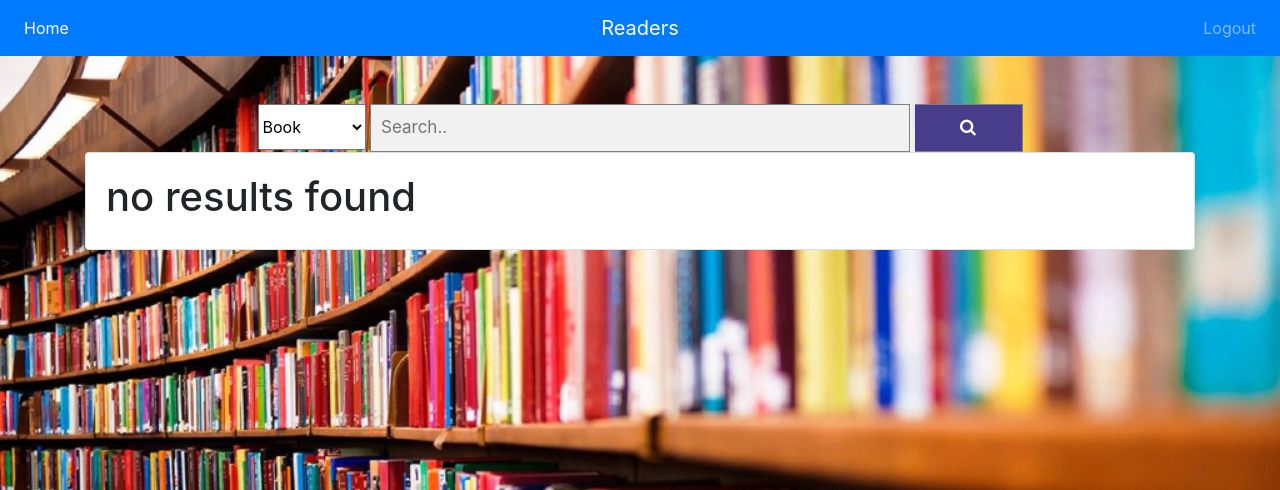
After one commit to kmohan96214/CS50-Webprogramming, a Flask app: template project1/templates/searchResults.html in a window 1280 px wide. The commit adds this page. Shown: the top 490 px of the page. Run offline with Flask 2, Linux system fonts and the light colour scheme; the template is opened without the code that fills it, so the values that code supplies are empty; some libraries are stand-ins or nearby versions.

Commit message:
added book search

```diff
--- a/project1/application.py
+++ b/project1/application.py
@@ -8,6 +8,14 @@ from helpers import login_required,apology
 from passlib.apps import custom_app_context as pwd_context
 
 app = Flask(__name__)
+
+if app.config["DEBUG"]:
+    @app.after_request
+    def after_request(response):
+        response.headers["Cache-Control"] = "no-cache, no-store, must-revalidate"
+        response.headers["Expires"] = 0
+        response.headers["Pragma"] = "no-cache"
+        return response
 
 # Check for environment variable
 if not os.getenv("DATABASE_URL"):
@@ -82,10 +90,37 @@ def register():
 @login_required
 def main():
     if request.method=='POST':
-        pass
+        if not request.form.get('search'):
+            return apology('Enter query')
+
+        type = request.form.get('searchBy')
+        query = request.form.get('search').lower()
+
+        return redirect( url_for('searchResults',query=query,type=type))
     else:
         return render_template("main.html")
 
+@app.route('/searchResults')
+@login_required
+def searchResults():
+    query = request.args.get('query')
+    type = request.args.get('type')
+
+    if type=="book":
+        rows = db.execute("select * from books where lower(title) like :query" , {'query': '%'+query+'%'}).fetchall()
+    elif type=='author':
+        rows = db.execute('select * from books where lower(author) like :query',{'query':'%'+query+'%'}).fetachall()
+    else:
+        rows = db.execute('select * from books where isbn = :query' , {'query':query}).fetchall()
+
+    return render_template('searchResults.html',rows=rows)
+
+@app.route("/bookpage")
+@login_required
+def bookpage():
+    name = request.args.get('name')
+    row = db.execute('select * from books where title = :title',{'title':name}).fetchone()
+    return render_template('bookpage.html',row=row)
 
 @app.context_processor
 def override_url_for():
--- a/project1/templates/layout.html
+++ b/project1/templates/layout.html
@@ -14,17 +14,17 @@
 
         <meta name="viewport" content="width=device-width, initial-scale=1"/>
     </head>
-    <body style="background-size:cover;background-image: url('https://cdn-images-1.medium.com/max/2000/1*YLlZ96J3p8GFkIh1USVMzg.jpeg')">
+    <body style="background-size:cover;background-image: url('/static/bg.jpg')">
         <nav class="navbar navbar-expand-sm bg-primary navbar-dark">
             <div class="navbar-collapse collapse w-100 order-1 order-md-0 dual-collapse2">
                 <ul class="navbar-nav mr-auto">
                     <li class="nav-item active">
-                        <a class="nav-link" href="#"></a>
+                        <a class="nav-link" href="{{ url_for('main') }}">Home</a>
                     </li>
                 </ul>
             </div>
             <div class="mx-auto order-0">
-                <a class="navbar-brand mx-auto" href="#">Readers</a>
+                <a class="navbar-brand mx-auto" href="{{ url_for('main') }}">Readers</a>
                 <button class="navbar-toggler" type="button" data-toggle="collapse" data-target=".dual-collapse2">
                     <span class="navbar-toggler-icon"></span>
                 </button>
@@ -38,6 +38,9 @@
             </div>
         </nav>
         <br><br>
+        <div class="container" align="center" style="background-color: lemonchiffon">
+            {% block title %}{% endblock %}
+        </div>
         {% block main %}
         {% endblock %}
     </body>
--- a/project1/templates/main.html
+++ b/project1/templates/main.html
@@ -3,7 +3,7 @@
 <div class="container">
     <link rel="stylesheet" href="https://cdnjs.cloudflare.com/ajax/libs/font-awesome/4.7.0/css/font-awesome.min.css">
     <div class="container">
-    <form class="search" align="center" action="#" method='POST'>
+    <form class="search" align="center" action="{{ url_for('main') }}" method='POST'>
         <select name="searchBy" style="height:46px;width:10%;">
             <option value="book" selected>Book</option>
             <option value="author">Author</option>
@@ -15,3 +15,5 @@
     </div>
 </div>
 {% endblock %}
+{% block searches %}
+{% endblock %}
--- /dev/null
+++ b/project1/templates/searchResults.html
@@ -0,0 +1,35 @@
+{% extends "layout.html" %}
+
+{% block main %}
+<div class="container">
+        <link rel="stylesheet" href="https://cdnjs.cloudflare.com/ajax/libs/font-awesome/4.7.0/css/font-awesome.min.css">
+        <div class="container">
+        <form class="search" align="center" action="{{ url_for('main') }}" method='POST'>
+            <select name="searchBy" style="height:46px;width:10%;">
+                <option value="book" selected>Book</option>
+                <option value="author">Author</option>
+                <option value="isbn">ISBN</option>
+            </select>
+            <input type="text" placeholder="Search.." name="search">
+            <button type="submit"><i class="fa fa-search"></i></button>
+        </form>
+        </div>
+</div>
+<div class="container">
+    {% if rows %}
+        {% for name in rows %}
+            <div class="card" style="padding:2%;margin:3%">
+                <div class="card-body" style="align-content: center;">
+                    <h4><a href="{{ url_for('bookpage',name= name.title) }}">{{ name.title }} </a></h4>
+                </div>
+            </div>
+        {% endfor %}
+    {% else %}
+        <div class="card">
+            <div class="card-body">
+                <h1>no results found</h1>
+            </div>
+        </div>
+    {% endif %}
+</div>>
+{% endblock %}
```
Also changed, not shown: project1/templates/bookpage.html (added, +16 -0 lines), project1/static/bg.jpg (added).
